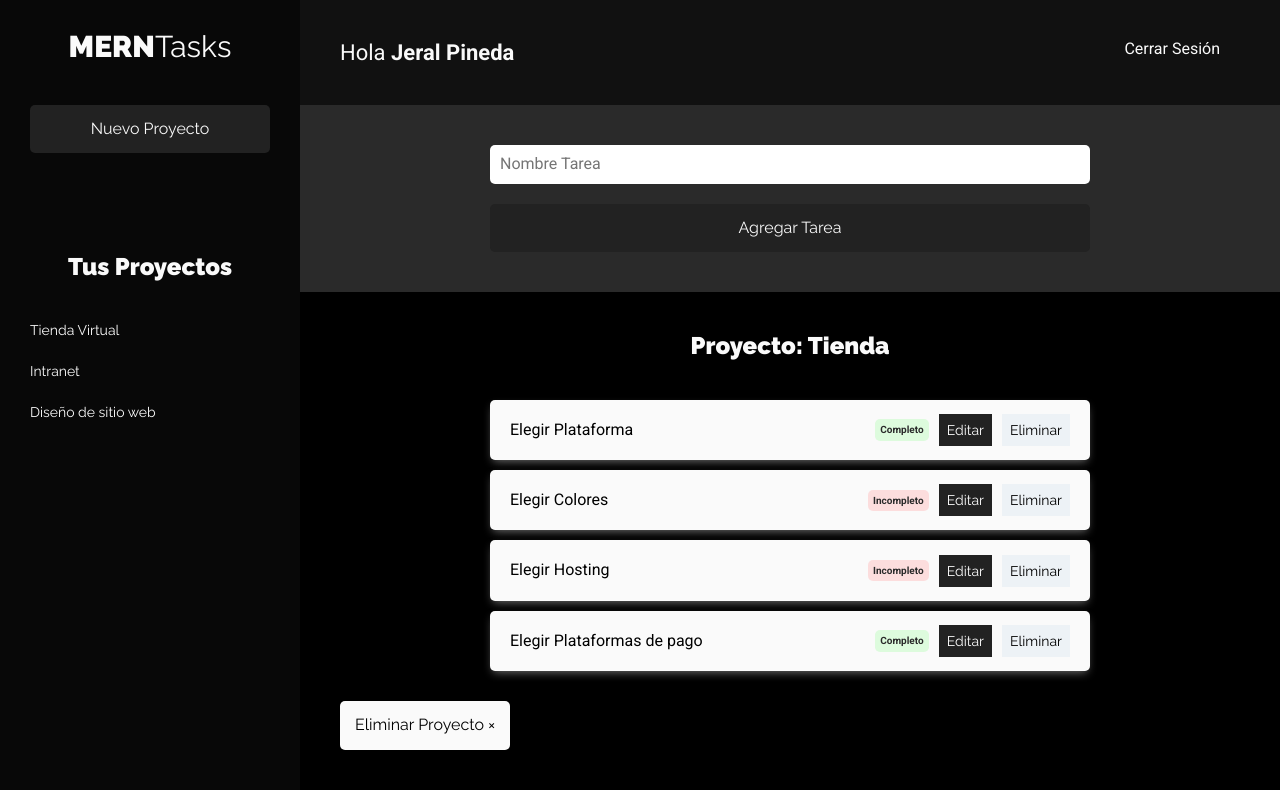
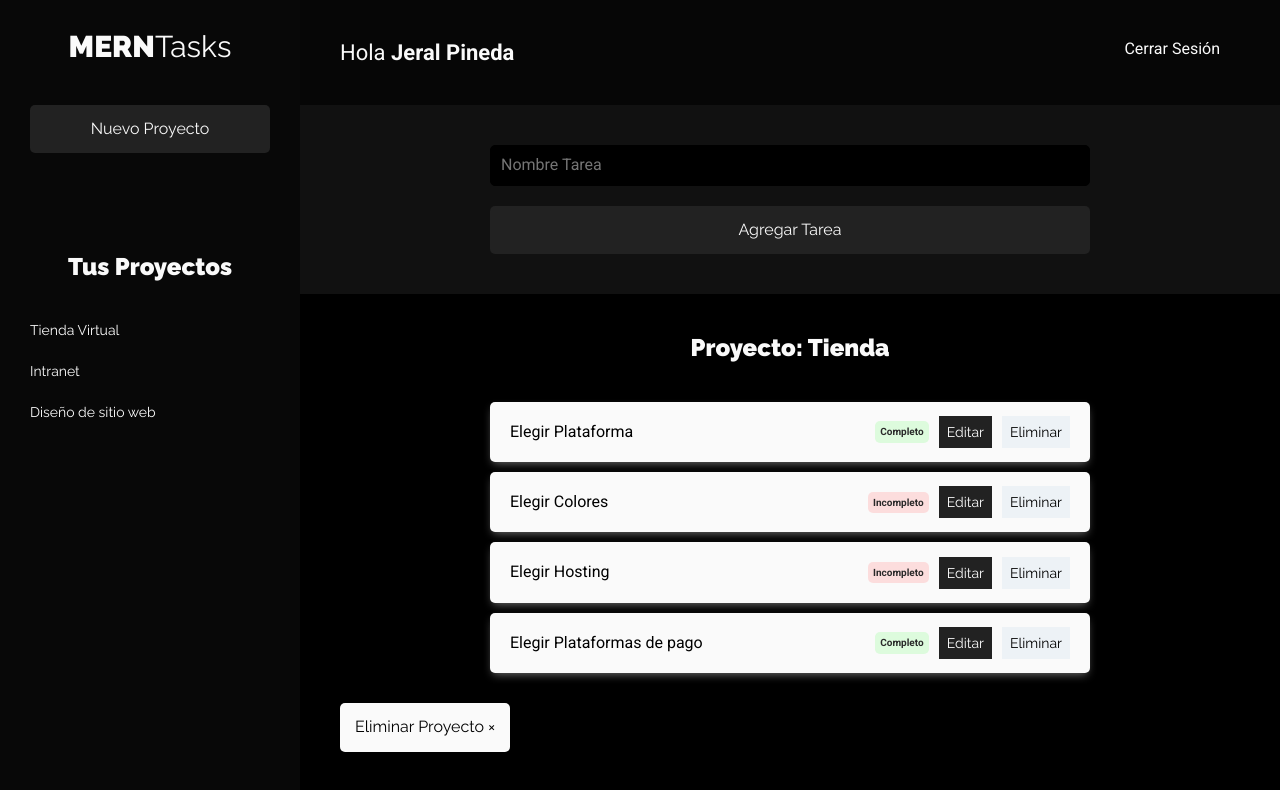
Before and after one commit to JeralPineda/react-MERN-Task, a React (Create React App) app: page /proyectos in a window 1280 px wide. Shown: the top 790 px of the page. Built offline with nearby package versions, Linux system fonts and the light colour scheme.

Commit message:
Actualizando estilos del form tareas

```diff
--- a/src/index.css
+++ b/src/index.css
@@ -88,7 +88,7 @@ a {
    width: 100%;
 }
 .btn-submit:hover {
-   background-color: var(--gris2);
+   background-color: var(--gris3);
 }
 .btn-blank {
    margin: 0;
@@ -219,7 +219,7 @@ aside {
 .app-header {
    display: flex;
    justify-content: space-between;
-   background-color: var(--negro2);
+   background-color: var(--negro4);
    padding: 4rem;
 }
 .nombre-usuario {
@@ -240,7 +240,7 @@ aside {
 
 /** Formulario crear y editar tareas **/
 .formulario {
-   background-color: var(--gris3);
+   background-color: var(--negro2);
    padding: 4rem;
 }
 .formulario form {
@@ -256,10 +256,17 @@ aside {
 }
 .input-text {
    padding: 1rem;
+   background-color: var(--negro);
+   color: var(--blanco);
    border: none;
    border-radius: 0.5rem;
+   border: 1px solid var(--negro);
    flex: 1;
    width: 100%;
+}
+.input-text:focus {
+   outline: none !important;
+   border: 1px solid var(--gris3);
 }
 
 /** TAREAS LISTADO **/
```
